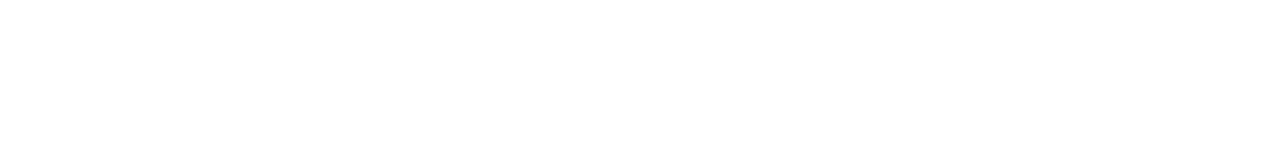
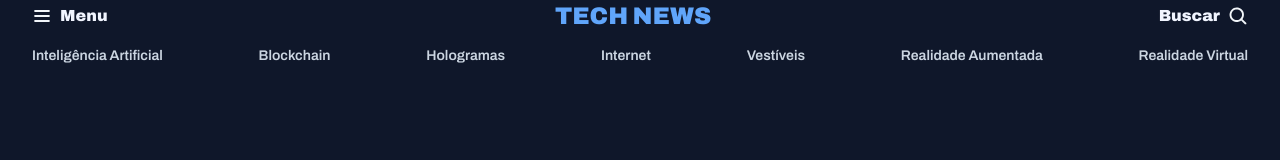
Before and after one commit to joseguerra5/news-portal, a plain HTML site: page index.html in a window 1280 px wide. Drawn offline with Linux system fonts and the light colour scheme.

Commit message:
add header & navbar style

```diff
--- a/index.html
+++ b/index.html
@@ -11,9 +11,22 @@
   rel="stylesheet">
   <link rel="stylesheet" href="styles/index.css">
 </head>
-
 <body>
-
+  <div class="container">
+    <div class="header">
+      <header>
+        <a href="#"><img src="assets/List.svg" alt="" srcset="">Menu</a>
+        <a id="logo" href="#">TECH NEWS</a>
+        <a href="#">Buscar<img src="assets/MagnifyingGlass.svg" alt=""></a>
+      </header>
+      <nav>
+        <a href="#">Inteligência Artificial</a><a href="#">Blockchain</a><a href="#">Hologramas</a><a href="#">Internet</a><a href="#">Vestíveis</a><a href="#">Realidade Aumentada</a><a href="#">Realidade  Virtual</a>
+      </nav>
+    </div>
+    <div class="first-news"></div>
+    <div class="secod-news"></div>
+    <div class="third-news"></div>
+  </div>
 </body>
 
 </html>
--- a/styles/global.css
+++ b/styles/global.css
@@ -20,13 +20,17 @@
   --text-Paragraph: 400 14px/160% var(--font-family);
 }
 body{
-
+  background-color: var(--bg-color);
 }
 a{
   text-decoration: none;
-  color: inherit;
 }
 a:hover{
   color: var(--brand-color-light);
+}
 
+.container{
+  display: grid;
+  padding-inline: 32px;
+  margin-inline: auto;
 }
--- /dev/null
+++ b/styles/header.css
@@ -0,0 +1,42 @@
+.header{
+
+}
+
+header{
+  display: grid;
+  grid-auto-flow: column;
+  align-items: center;
+
+  justify-content: space-between;
+}
+
+header a {
+  display: flex;
+  align-items: center;
+  gap: 8px;
+  font-family: var(--font-family);
+  font: var(--text-h2);
+  color: var(--text-color-primary);
+}
+
+#logo{
+  font: var(--text-h1);
+  color: var(--brand-color-light);
+}
+
+nav{
+  display: grid;
+  grid-auto-flow: column;
+  align-items: center;
+
+  justify-content: space-between;
+  margin: 14px 0px;
+}
+
+nav a{
+  display: flex;
+  align-items: center;
+  font-family: var(--font-family);
+  font: var(--text-span);
+  color: var(--text-color-secondary);
+}
--- a/styles/index.css
+++ b/styles/index.css
@@ -1 +1,2 @@
 @import url(global.css);
+@import url(header.css);
```
